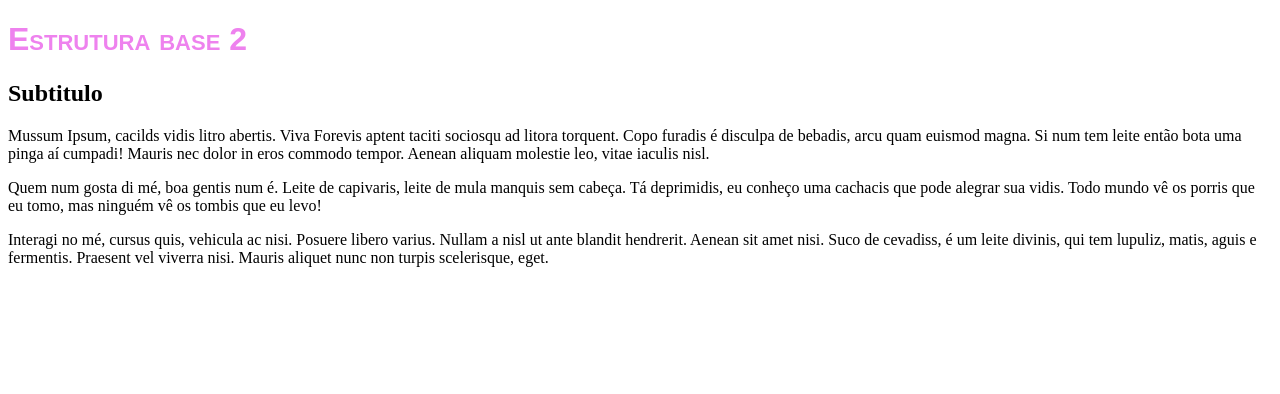
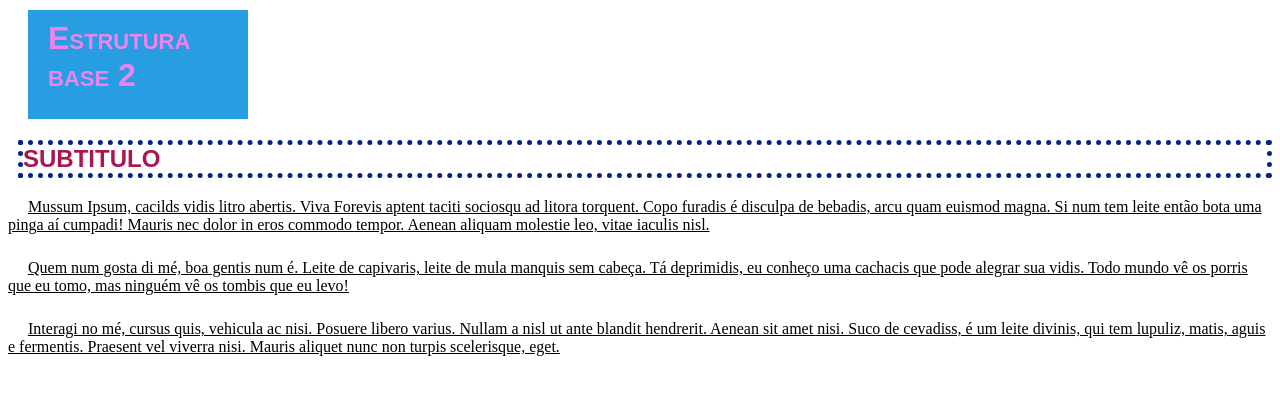
Before and after one commit to jugxavier/testing_html, a plain HTML site: page base2.html in a window 1280 px wide. Drawn offline with Linux system fonts and the light colour scheme.

Commit message:
second test

```diff
--- a/base2.css
+++ b/base2.css
@@ -4,4 +4,33 @@ h1{
     font-style: normal;
     font-variant: small-caps;
     color:violet;
+    background-color: rgb(40, 158, 226);
+    margin-left: 20px;
+    margin-top: 10px;
+    padding-left: 20px;
+    padding-top: 10px;
+    padding-bottom: 25px;
+    scroll-padding-right: 30px;
+    width: 200px;
 }
+    h2{
+        text-transform: uppercase;
+        font-family: Arial, Helvetica, sans-serif;
+        color:rgb(168, 23, 79);
+        margin-left: 10px;
+        margin-top: 5px;
+        border-color: rgb(3, 35, 138);
+        border-style: dotted;
+        border-width: 5px;
+
+        }
+        p{font-variant: normal;
+            text-align: left;
+            text-decoration:underline;
+            text-indent:20px;
+            text-transform: none;
+            color:black;
+            margin-bottom: 25px;
+
+        }
+            #destaque{color:blueviolet}
```
Also changed, not shown: base.html (+2 -2 lines).
